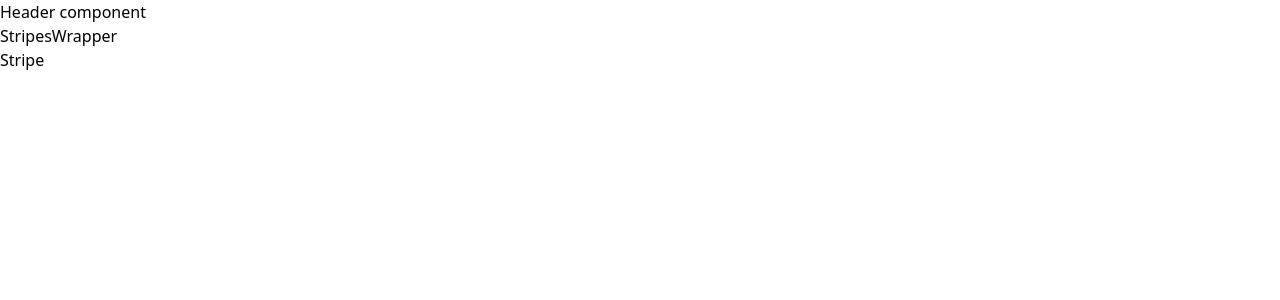
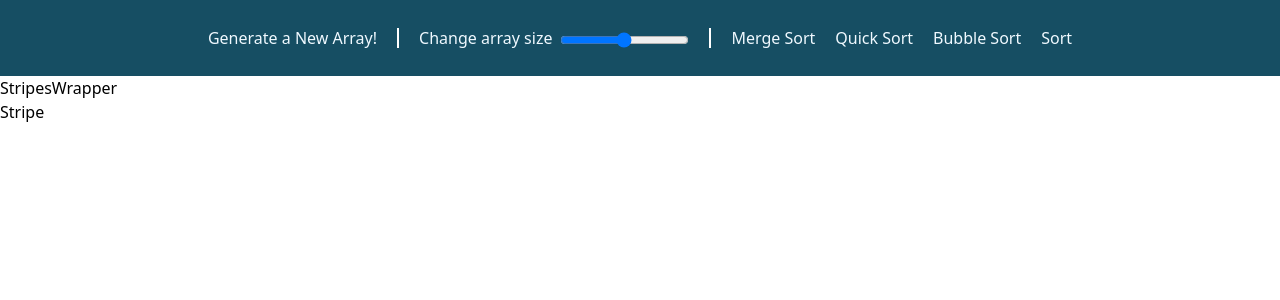
Before and after one commit to AmroAly/Sorting-Visualiser, a React (Create React App) app: page / in a window 1280 px wide. Shown: the top 300 px of the page. Built offline with nearby package versions, Linux system fonts and the light colour scheme.

Commit message:
Added navbar

```diff
--- a/src/App.js
+++ b/src/App.js
@@ -3,7 +3,7 @@ import StripesWrapper from "./components/StripesWrapper";
 
 function App() {
   return (
-    <div className="App">
+    <div className="App w-full">
       <Header />
       <StripesWrapper />
     </div>
--- a/src/components/Header.js
+++ b/src/components/Header.js
@@ -1,3 +1,31 @@
-const Header = () => <header>Header component</header>;
+const Header = () => {
+  return (
+    <header className="bg-cyan-900">
+      <nav className="relative mx-auto flex flex-row flex-wrap items-center justify-center p-4 container w-9/12 text-sky-50">
+        <div className="nav-child">Generate a New Array!</div>
+        <div className="vl"></div>
+        <div className="nav-child flex flex-row flex-wrap items-center justify-between">
+          <div>Change array size</div>
+          <div>
+            <input
+              className="align-middle ml-2"
+              type="range"
+              min="1"
+              max="100"
+              id="myRange"
+            />
+          </div>
+        </div>
+        <div className="vl"></div>
+        <div className="nav-child">Merge Sort</div>
+        <div className="nav-child">Quick Sort</div>
+        <div className="nav-child">Bubble Sort</div>
+        <div className="nav-child">
+          <button>Sort</button>
+        </div>
+      </nav>
+    </header>
+  );
+};
 
 export default Header;
--- a/src/index.css
+++ b/src/index.css
@@ -1,3 +1,13 @@
 @tailwind base;
 @tailwind components;
 @tailwind utilities;
+
+nav > .nav-child {
+  padding: 10px;
+}
+
+.vl {
+  border-left: 2px solid white;
+  height: 20px;
+  margin: 0 10px;
+}
--- a/tailwind.config.js
+++ b/tailwind.config.js
@@ -1,8 +1,8 @@
 /** @type {import('tailwindcss').Config} */
 module.exports = {
-  content: [],
+  content: ["./src/**/*.{js,jsx,ts,tsx}"],
   theme: {
     extend: {},
   },
   plugins: [],
-}
+};
```
